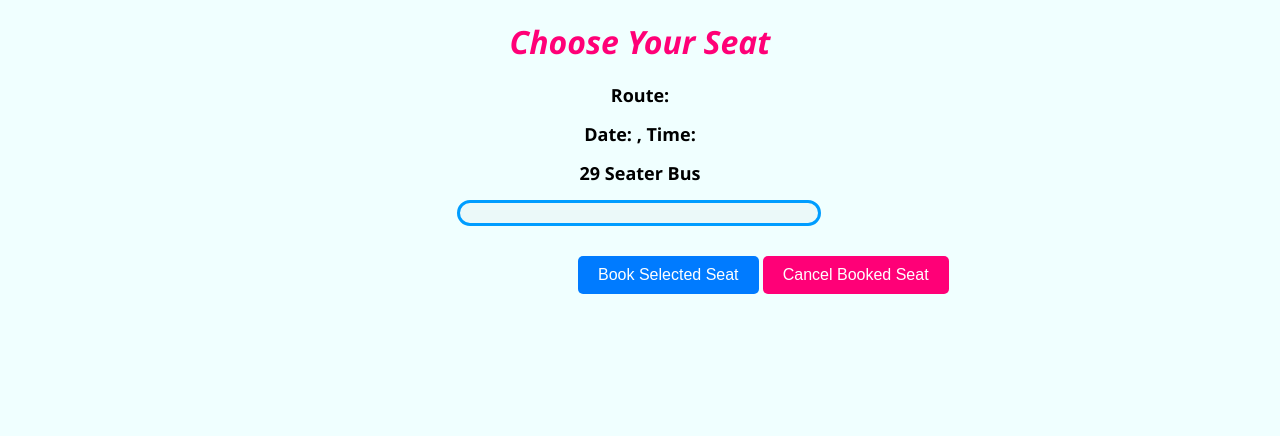
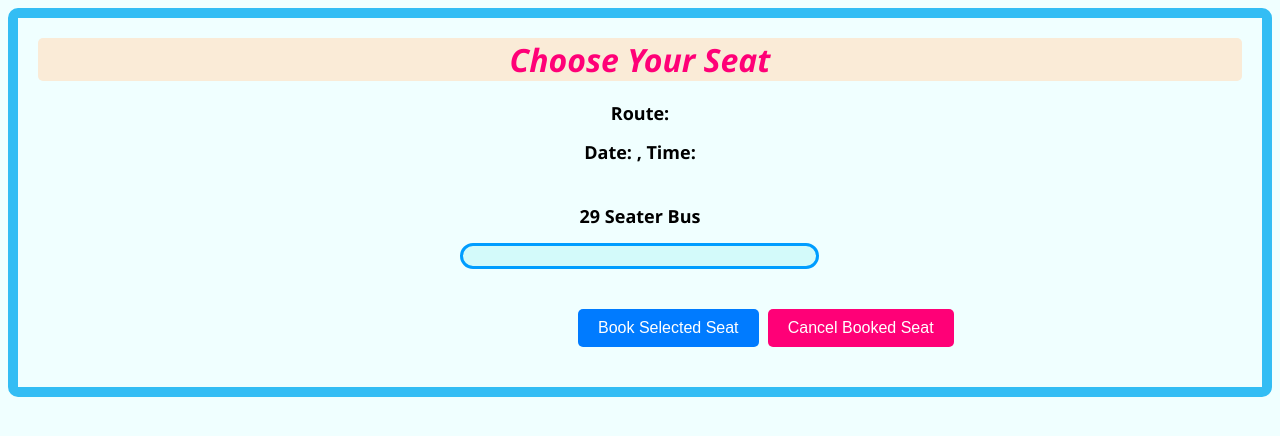
Before and after one commit to ayushmodi12/transport-management-system, a Flask app: page /seat-selection in a window 1280 px wide. Shown: the top 436 px of the page. Run offline with Flask 3, Linux system fonts and the light colour scheme; some libraries are stand-ins or nearby versions.

Commit message:
new commit

```diff
--- a/app.py
+++ b/app.py
@@ -1,11 +1,14 @@
 from flask import Flask, flash, jsonify, redirect, render_template, request, session, url_for
 from flask_mysqldb import MySQL
+from flask_mail import Mail, Message
 from datetime import datetime
 from uuid import uuid4
 import yaml
 
+
 app = Flask(__name__)
 app.secret_key = 'your_secret_key'
+
 
 db = yaml.full_load(open('db.yaml'))
 
@@ -13,6 +16,15 @@ app.config['MYSQL_HOST'] = db['mysql_host']
 app.config['MYSQL_USER'] = db['mysql_user']
 app.config['MYSQL_PASSWORD'] = db['mysql_password']
 app.config['MYSQL_DB'] = db['mysql_db']
+
+app.config['MAIL_SERVER']='smtp.gmail.com'
+app.config['MAIL_PORT']= 465
+app.config['MAIL_USERNAME']= 'ayushtmodi@gmail.com'
+app.config['MAIL_PASSWORD']= 'xprz hncd pfwn ttgn'
+app.config['MAIL_USE_TLS']= False
+app.config['MAIL_USE_SSL']= True
+
+mail = Mail(app)
 
 mysql = MySQL(app)
 
@@ -127,6 +139,8 @@ def book_seats():
     # licence_plate_number = data.get('licencePlateNumber')
     date = data.get('_date')
     route = data.get('route')
+    c = route[0]
+
     route = route[1:]
 
     # if not selected_seat or not licence_plate_number:
@@ -134,9 +148,8 @@ def book_seats():
 
     # user_email = 'exampsfle_email@example.com'
     user_email = data.get('userEmail')
-    c = route[0]
     capacity = 0
-    if (c == 0):
+    if (c == '0'):
         capacity = 56
     else:
         capacity = 29
@@ -155,19 +168,22 @@ def book_seats():
     booking_id = str(uuid4())
 
     # Insert booking details into the database
-    cur = mysql.connection.cursor()
     try:
+        cur = mysql.connection.cursor()
         cur.execute("INSERT INTO Booking (email_id, booking_id, booked_seat, booking_created, capacity, route, _date) VALUES (%s, %s, %s, %s, %s, %s, %s)",
                     (user_email, booking_id, selected_seat, date_time, capacity, route, date, ))
         mysql.connection.commit()
+        cur.close()
+
+        msg = Message(subject='Booking Confirmed!', sender='ayushtmodi@gmail.com', recipients=[user_email])
+        msg.body = f"Hello, Your Booking has been confirmed. Here are the details: \n\nDate: {date}\nTime and Route: {route}\nBus Details: {capacity}-Seater Bus\nBooked Seat Number: {selected_seat}\n\nThank you!"
+        mail.send(msg)
+
         return jsonify({'message': 'Booking successful'}), 200
     except Exception as e:
-        mysql.connection.rollback()
         print("ACHA")
         print(e)
         return jsonify({'error': str(e)}), 500
-    finally:
-        cur.close()
 
 
 @app.route('/fetch-booked-seats', methods=['GET', 'POST'])
@@ -176,11 +192,12 @@ def fetch_booked_seats():
         data = request.json
         date = data.get('_date')
         route = data.get('route')
+        c = route[0]
+
         route = route[1:]
         # user_email = data.get('userEmail')
-        c = route[0]
         capacity = 0
-        if (c == 0):
+        if (c == '0'):
             capacity = 56
         else:
             capacity = 29
@@ -205,11 +222,12 @@ def cancel_booking():
     date = data.get('_date')
     route = data.get('route_id')
     # print(licence_plate_number)
+    c = route[0]
+
     route = route[1:]
         # user_email = data.get('userEmail')
-    c = route[0]
     capacity = 0
-    if (c == 0):
+    if (c == '0'):
         capacity = 56
     else:
         capacity = 29
@@ -232,11 +250,44 @@ def cancel_booking():
         print("POPP2")
         mysql.connection.commit()
         cur.close()
+
+        msg = Message(subject='Booking Cancelled', sender='ayushtmodi@gmail.com', recipients=[user_email])
+        msg.body = f"Hello, Your Booking for the bus on Date: {date}, Time and Route: {route}, {capacity}-Seater, and Seat Number: {canceled_seat[0][0]} has been cancelled succesfully."
+        mail.send(msg)
+
         return jsonify({'canceledSeat': canceled_seat}), 200
     except Exception as e:
         print("LOCHA")
         return jsonify({'error': str(e)}), 500
 
+
+@app.route('/fetch-users-booked-seat', methods=['GET', 'POST'])
+def fetch_users_booked_seat():
+    if request.method == 'POST':
+        data = request.json
+        date = data.get('_date')
+        route = data.get('route')
+        c = route[0]
+
+        route = route[1:]
+        user_email = data.get('userEmail')
+        capacity = 0
+        if (c == '0'):
+            capacity = 56
+        else:
+            capacity = 29
+
+        # cursor = db.cursor(dictionary=True)
+        cur = mysql.connection.cursor()
+        cur.execute("SELECT booked_seat FROM Booking WHERE _date = %s AND route = %s AND capacity = %s AND email_id = %s", (date, route, capacity, user_email))  # Adjust this query as per your database schema
+        booked_seats = cur.fetchall()
+        print("WORKKKKKKK")
+        print(booked_seats)
+        cur.close()
+        return jsonify({'bookedSeats': booked_seats})
+    else:
+        print("SEDDD")
+        return jsonify({'error': 'Method not allowed'}), 405
 
 @app.route('/seat-selection', methods=['GET', 'POST'])
 def seat_selection():
--- a/templates/seat_selection.html
+++ b/templates/seat_selection.html
@@ -12,7 +12,8 @@
             justify-content: center;
             /* margin: 5%; */
             /* text-align: center; */
-            /* border: 2px solid black; */
+            border: 10px solid rgb(51, 189, 244);
+            border-radius: 10px;
         }
         h1, h2 {
             justify-content: center;
@@ -30,6 +31,16 @@
             font-style: italic;
             /* text-decoration: underline; */
             color: #ff0077;
+            background-color: antiquewhite;
+            border-radius: 5px;
+        }
+        #capac {
+            margin-top: 40px;
+        }
+        #bDisplay {
+            margin-top: 10px;
+            text-align: center;
+
         }
         #bus-layout {
             /* font-family: 'Segoe UI', Tahoma, Geneva, Verdana, sans-serif; */
@@ -41,7 +52,7 @@
             /* margin-top: 20px; */
             /* margin: 30px; */
             margin-bottom: 10px;
-            background-color: rgb(235, 249, 249);
+            background-color: rgb(211, 250, 250);
             border: 3px solid rgb(0, 157, 255);
             /* padding: 10px; */
             padding-left: 30px;
@@ -60,7 +71,9 @@
             /* margin-top: 20px; */
             /* margin: 30px; */
             margin-bottom: 10px;
-            background-color: rgb(235, 249, 249);
+            /* background-color: rgb(235, 249, 249); */
+            background-color: rgb(211, 250, 250);
+
             border: 3px solid rgb(0, 157, 255);
             /* padding: 10px; */
             padding-left: 30px;
@@ -134,9 +147,10 @@
         }
 
         #book-button{
-            margin-left: 570px;
-            margin-top: 20px;
-            margin-bottom: 20px;
+            margin-left: 560px;
+            margin-top: 30px;
+            margin-bottom: 40px;
+            margin-right: 5px;
             padding: 10px 20px;
             font-size: 16px;
             border: none;
@@ -177,6 +191,9 @@
     </div>
     <div id="bus-layout2">
         <!-- Bus layout will be generated dynamically here -->
+    </div>
+    <div id="bDisplay">
+
     </div>
     <button id="book-button">Book Selected Seat</button>
     <button id="cancel-button">Cancel Booked Seat</button>
```
Also changed, not shown: static/js/script.js (+42 -0 lines).
